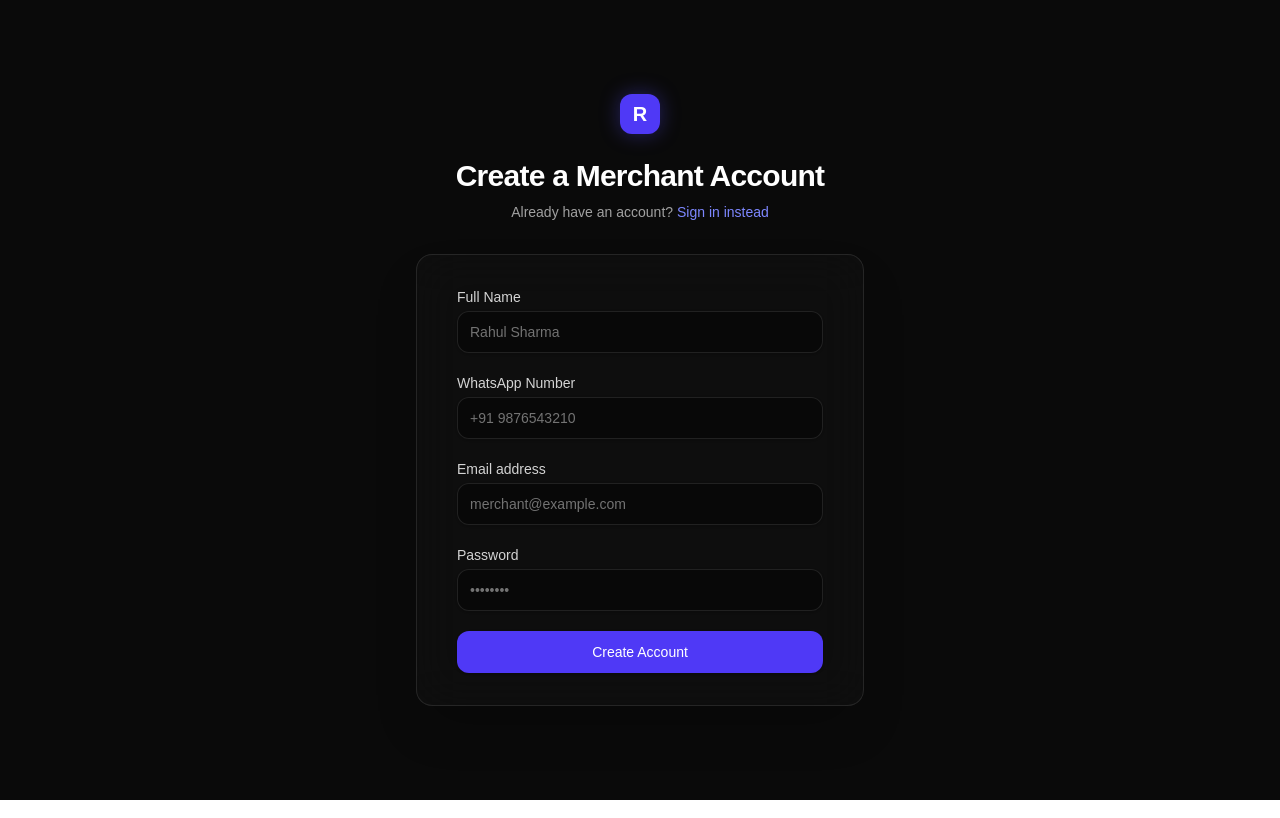
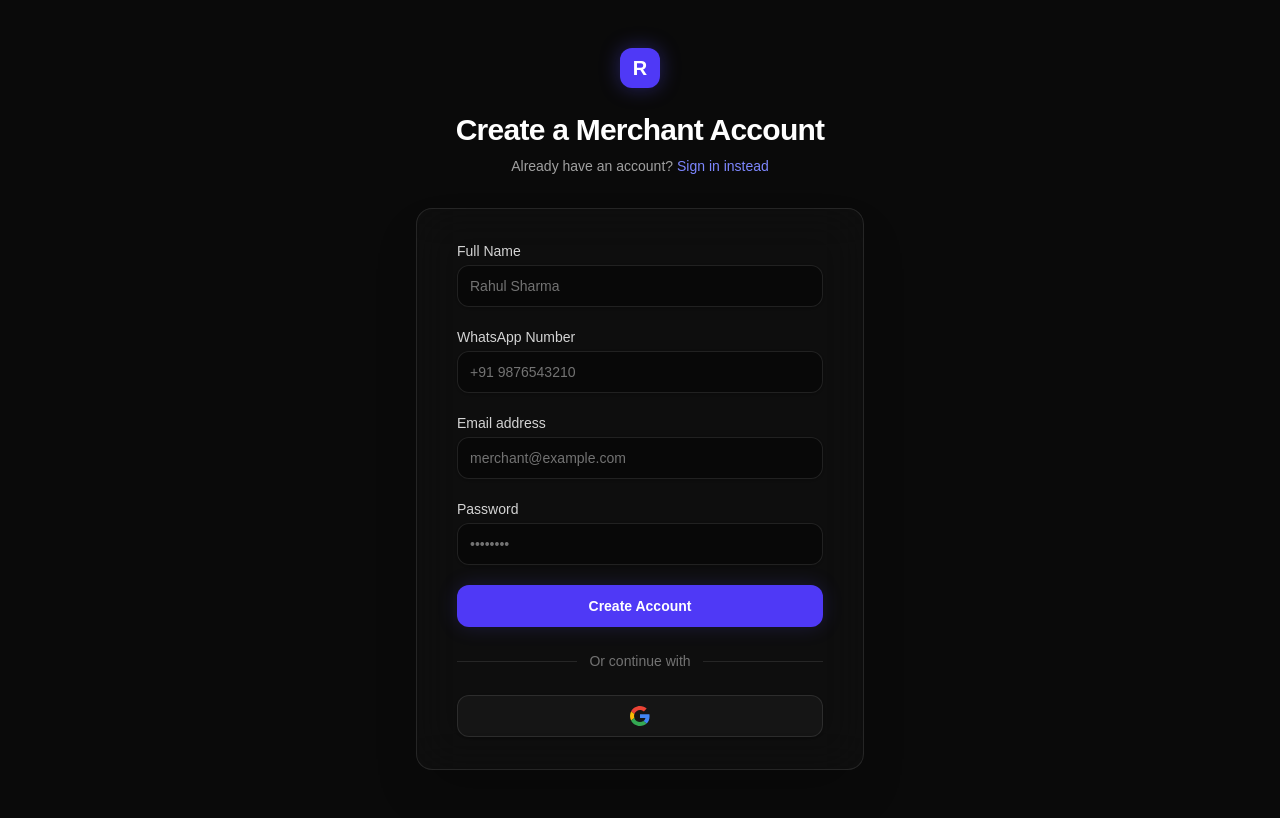
Before and after one commit to mrinalepgp/reviewlens, a Next.js app: page /signup in a window 1280 px wide. Built offline with nearby package versions, Linux system fonts and the light colour scheme.

Commit message:
Implement Production Google OAuth Authentication

```diff
--- a/package.json
+++ b/package.json
@@ -14,6 +14,7 @@
     "@supabase/supabase-js": "^2.110.1",
     "cheerio": "^1.2.0",
     "next": "16.2.10",
+    "next-auth": "^4.24.15",
     "openai": "^6.45.0",
     "react": "19.2.4",
     "react-dom": "19.2.4",
--- /dev/null
+++ b/src/app/api/auth/[...nextauth]/route.ts
@@ -0,0 +1,19 @@
+import NextAuth from "next-auth";
+import GoogleProvider from "next-auth/providers/google";
+
+const handler = NextAuth({
+  providers: [
+    GoogleProvider({
+      clientId: process.env.GOOGLE_CLIENT_ID || "",
+      clientSecret: process.env.GOOGLE_CLIENT_SECRET || "",
+    }),
+  ],
+  secret: process.env.NEXTAUTH_SECRET,
+  callbacks: {
+    async redirect({ url, baseUrl }) {
+      return `${baseUrl}/dashboard`;
+    },
+  },
+});
+
+export { handler as GET, handler as POST };
--- a/src/app/layout.tsx
+++ b/src/app/layout.tsx
@@ -1,6 +1,7 @@
 import type { Metadata } from "next";
 import { Geist, Geist_Mono } from "next/font/google";
 import "./globals.css";
+import { Providers } from "@/components/Providers";
 
 const geistSans = Geist({
   variable: "--font-geist-sans",
@@ -35,7 +36,9 @@ export default function RootLayout({
       lang="en"
       className={`${geistSans.variable} ${geistMono.variable} h-full antialiased scroll-smooth`}
     >
-      <body className="min-h-full flex flex-col">{children}</body>
+      <body className="min-h-full flex flex-col">
+        <Providers>{children}</Providers>
+      </body>
     </html>
   );
 }
--- a/src/app/login/page.tsx
+++ b/src/app/login/page.tsx
@@ -1,14 +1,16 @@
 "use client"
 
 import Link from 'next/link'
-import { useActionState } from 'react'
+import { useActionState, useState } from 'react'
 import { login } from './actions'
+import { signIn } from 'next-auth/react'
 
 const initialState = {
   error: ''
 }
 
 export default function LoginPage() {
+  const [isGoogleLoading, setIsGoogleLoading] = useState(false)
   const [state, formAction, isPending] = useActionState(async (prevState: any, formData: FormData) => {
     const res = await login(formData)
     return res || { error: '' }
@@ -123,9 +125,20 @@ export default function LoginPage() {
             <div className="mt-6 grid grid-cols-2 gap-3">
               <button
                 type="button"
-                className="w-full inline-flex justify-center items-center py-2.5 px-4 border border-white/10 rounded-xl shadow-sm bg-white/[0.03] text-sm font-medium text-neutral-300 hover:bg-white/[0.06] transition-colors"
+                disabled={isGoogleLoading}
+                onClick={async () => {
+                  setIsGoogleLoading(true)
+                  await signIn('google', { callbackUrl: '/dashboard' })
+                }}
+                className="w-full inline-flex justify-center items-center py-2.5 px-4 border border-white/10 rounded-xl shadow-sm bg-white/[0.03] text-sm font-medium text-neutral-300 hover:bg-white/[0.06] transition-colors disabled:opacity-50 disabled:cursor-not-allowed"
               >
                 <span className="sr-only">Sign in with Google</span>
+                {isGoogleLoading ? (
+                  <svg className="animate-spin h-5 w-5 text-neutral-300" xmlns="http://www.w3.org/2000/svg" fill="none" viewBox="0 0 24 24">
+                    <circle className="opacity-25" cx="12" cy="12" r="10" stroke="currentColor" strokeWidth="4"></circle>
+                    <path className="opacity-75" fill="currentColor" d="M4 12a8 8 0 018-8V0C5.373 0 0 5.373 0 12h4zm2 5.291A7.962 7.962 0 014 12H0c0 3.042 1.135 5.824 3 7.938l3-2.647z"></path>
+                  </svg>
+                ) : (
                   <svg className="h-5 w-5" aria-hidden="true" viewBox="0 0 24 24">
                     <path
                       d="M12.0003 4.75C13.7703 4.75 15.3553 5.36002 16.6053 6.54998L20.0303 3.125C17.9502 1.19 15.2353 0 12.0003 0C7.31028 0 3.25527 2.69 1.28027 6.60998L5.27028 9.70498C6.21525 6.86002 8.87028 4.75 12.0003 4.75Z"
@@ -144,6 +157,7 @@ export default function LoginPage() {
                       fill="#34A853"
                     />
                   </svg>
+                )}
               </button>
               <button
                 type="button"
--- a/src/app/signup/page.tsx
+++ b/src/app/signup/page.tsx
@@ -1,14 +1,16 @@
 "use client"
 
 import Link from 'next/link'
-import { useActionState } from 'react'
+import { useActionState, useState } from 'react'
 import { signup } from './actions'
+import { signIn } from 'next-auth/react'
 
 const initialState = {
   error: ''
 }
 
 export default function SignupPage() {
+  const [isGoogleLoading, setIsGoogleLoading] = useState(false)
   const [state, formAction, isPending] = useActionState(async (prevState: any, formData: FormData) => {
     const res = await signup(formData)
     return res || { error: '' }
@@ -112,9 +114,62 @@ export default function SignupPage() {
               <button
                 type="submit"
                 disabled={isPending}
-                className="w-full flex justify-center py-2.5 px-4 border border-transparent rounded-xl shadow-sm text-sm font-medium text-white bg-indigo-600 hover:bg-indigo-700 focus:outline-none focus:ring-2 focus:ring-offset-2 focus:ring-indigo-500 focus:ring-offset-neutral-900 transition-all disabled:opacity-50"
+                className="w-full flex justify-center py-2.5 px-4 border border-transparent rounded-xl shadow-[0_0_20px_rgba(79,70,229,0.2)] text-sm font-semibold text-white bg-indigo-600 hover:bg-indigo-500 focus:outline-none focus:ring-2 focus:ring-offset-2 focus:ring-indigo-500 focus:ring-offset-neutral-900 transition-all disabled:opacity-50 disabled:cursor-not-allowed"
               >
-                {isPending ? 'Creating Account...' : 'Create Account'}
+                {isPending ? (
+                  <span className="flex items-center gap-2">
+                    <svg className="animate-spin h-5 w-5 text-white" xmlns="http://www.w3.org/2000/svg" fill="none" viewBox="0 0 24 24">
+                      <circle className="opacity-25" cx="12" cy="12" r="10" stroke="currentColor" strokeWidth="4"></circle>
+                      <path className="opacity-75" fill="currentColor" d="M4 12a8 8 0 018-8V0C5.373 0 0 5.373 0 12h4zm2 5.291A7.962 7.962 0 014 12H0c0 3.042 1.135 5.824 3 7.938l3-2.647z"></path>
+                    </svg>
+                    Creating Account...
+                  </span>
+                ) : 'Create Account'}
+              </button>
+            </div>
+
+            <div className="mt-6 flex items-center">
+              <div className="flex-1 border-t border-white/10"></div>
+              <div className="px-3 text-sm font-medium text-neutral-500">Or continue with</div>
+              <div className="flex-1 border-t border-white/10"></div>
+            </div>
+
+            <div className="mt-6">
+              <button
+                type="button"
+                disabled={isGoogleLoading}
+                onClick={async () => {
+                  setIsGoogleLoading(true)
+                  await signIn('google', { callbackUrl: '/dashboard' })
+                }}
+                className="w-full inline-flex justify-center items-center py-2.5 px-4 border border-white/10 rounded-xl shadow-sm bg-white/[0.03] text-sm font-medium text-neutral-300 hover:bg-white/[0.06] transition-colors disabled:opacity-50 disabled:cursor-not-allowed"
+              >
+                <span className="sr-only">Sign in with Google</span>
+                {isGoogleLoading ? (
+                  <svg className="animate-spin h-5 w-5 text-neutral-300" xmlns="http://www.w3.org/2000/svg" fill="none" viewBox="0 0 24 24">
+                    <circle className="opacity-25" cx="12" cy="12" r="10" stroke="currentColor" strokeWidth="4"></circle>
+                    <path className="opacity-75" fill="currentColor" d="M4 12a8 8 0 018-8V0C5.373 0 0 5.373 0 12h4zm2 5.291A7.962 7.962 0 014 12H0c0 3.042 1.135 5.824 3 7.938l3-2.647z"></path>
+                  </svg>
+                ) : (
+                  <svg className="h-5 w-5" aria-hidden="true" viewBox="0 0 24 24">
+                    <path
+                      d="M12.0003 4.75C13.7703 4.75 15.3553 5.36002 16.6053 6.54998L20.0303 3.125C17.9502 1.19 15.2353 0 12.0003 0C7.31028 0 3.25527 2.69 1.28027 6.60998L5.27028 9.70498C6.21525 6.86002 8.87028 4.75 12.0003 4.75Z"
+                      fill="#EA4335"
+                    />
+                    <path
+                      d="M23.49 12.275C23.49 11.49 23.415 10.73 23.3 10H12V14.51H18.47C18.18 15.99 17.34 17.25 16.08 18.1L19.945 21.1C22.2 19.01 23.49 15.92 23.49 12.275Z"
+                      fill="#4285F4"
+                    />
+                    <path
+                      d="M5.26498 14.2949C5.02498 13.5699 4.88501 12.7999 4.88501 11.9999C4.88501 11.1999 5.01998 10.4299 5.26498 9.7049L1.275 6.60986C0.46 8.22986 0 10.0599 0 11.9999C0 13.9399 0.46 15.7699 1.28 17.3899L5.26498 14.2949Z"
+                      fill="#FBBC05"
+                    />
+                    <path
+                      d="M12.0004 24.0001C15.2404 24.0001 17.9654 22.935 19.9454 21.095L16.0804 18.095C15.0054 18.82 13.6204 19.245 12.0004 19.245C8.8704 19.245 6.21537 17.135 5.26538 14.29L1.27539 17.385C3.25539 21.31 7.3104 24.0001 12.0004 24.0001Z"
+                      fill="#34A853"
+                    />
+                  </svg>
+                )}
               </button>
             </div>
           </form>
--- /dev/null
+++ b/src/components/Providers.tsx
@@ -0,0 +1,8 @@
+"use client";
+
+import { SessionProvider } from "next-auth/react";
+import React from "react";
+
+export function Providers({ children }: { children: React.ReactNode }) {
+  return <SessionProvider>{children}</SessionProvider>;
+}
--- /dev/null
+++ b/test_scraper.ts
@@ -0,0 +1,27 @@
+import * as fs from 'fs';
+const envConfig = fs.readFileSync('.env.local', 'utf8').split('\n');
+for (const line of envConfig) {
+  const [key, ...value] = line.split('=');
+  if (key && value) process.env[key.trim()] = value.join('=').trim();
+}
+import { fetchMarketplaceReviews } from './src/lib/scraper';
+
+async function test() {
+  const url = 'https://www.flipkart.com/dkeraod-retro-square-sunglasses/p/itmf1fef37b845f2?pid=SGLHF8J38BUGJT8G';
+  console.log('Testing extraction for:', url);
+  const result = await fetchMarketplaceReviews(url);
+  console.log('--- TEST RESULTS ---');
+  console.log('Success:', result.success);
+  console.log('Marketplace:', result.marketplace);
+  if (!result.success) {
+    console.error('Error:', result.error);
+    return;
+  }
+  console.log('Extracted Reviews Count:', result.reviews?.length);
+  if (result.reviews && result.reviews.length > 0) {
+    console.log('Sample Review 1:', result.reviews[0]);
+  }
+  console.log('Intelligence Data:', JSON.stringify(result.intelligence, null, 2));
+}
+
+test();
```
Also changed, not shown: 1 other file (tests, documents, lock files or other folders). Lines whose indentation alone changed are shown as unchanged.
